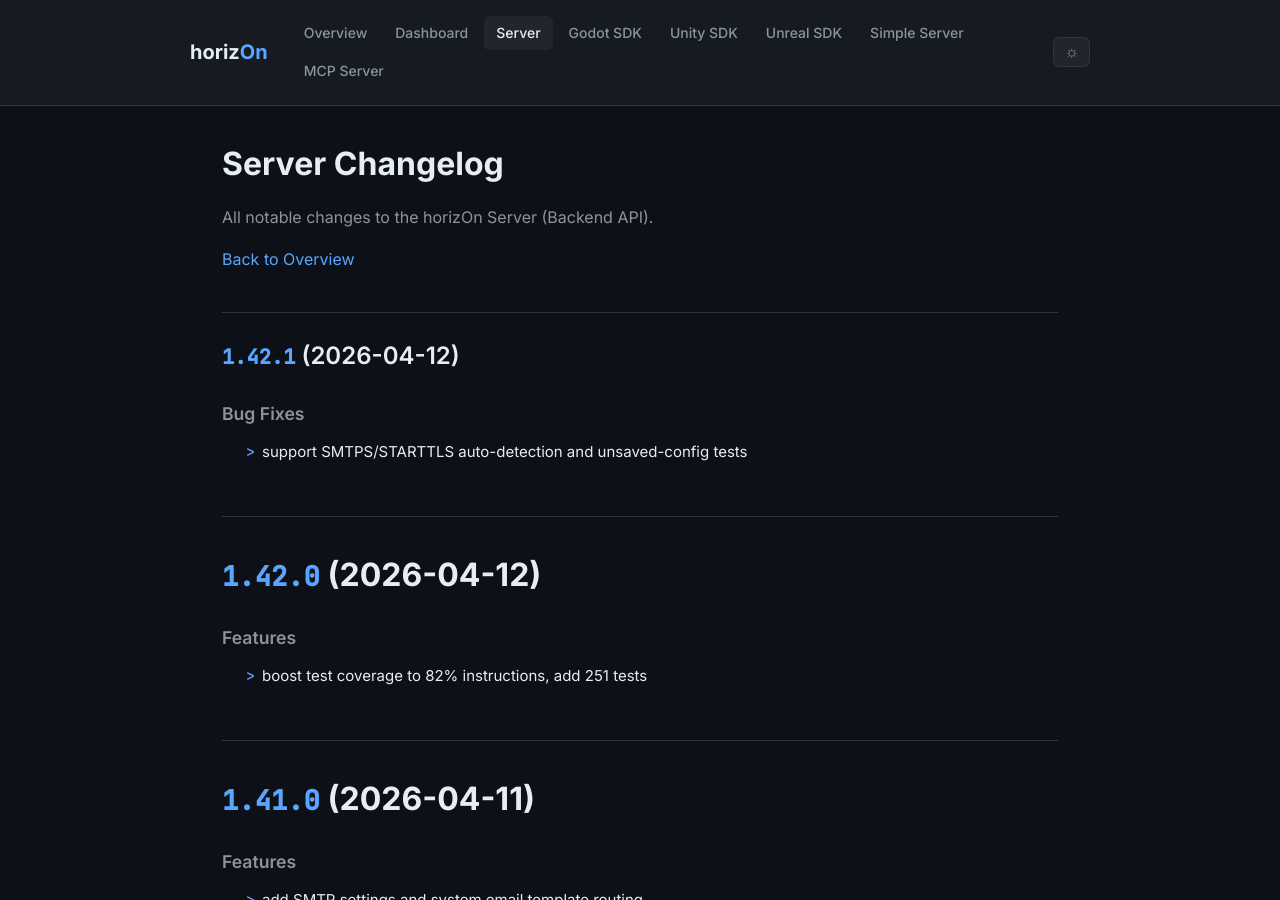
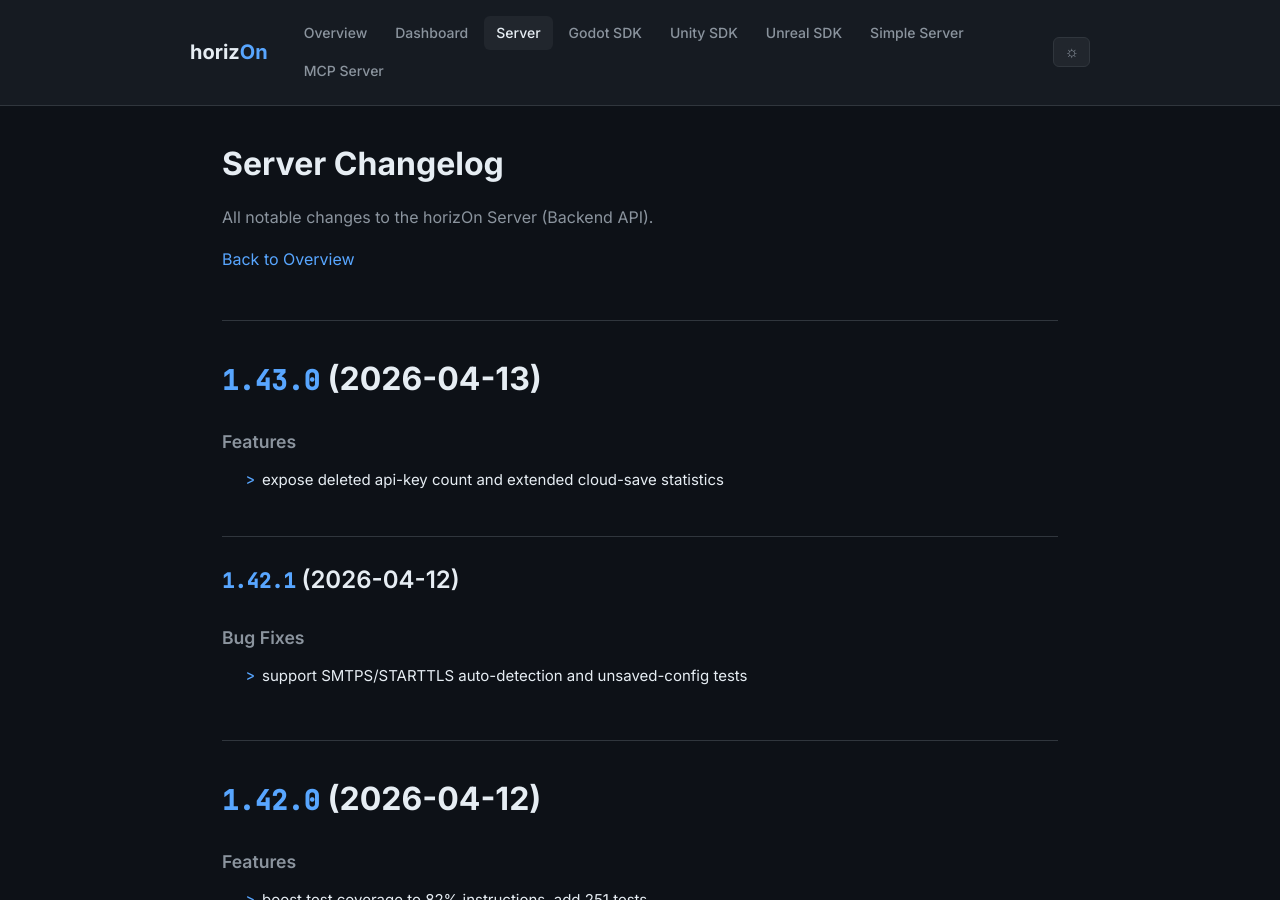
Before and after one commit to ProjectMakersDE/horizOn-Changelog, a Jekyll site: the page built from server-changelog.md, in a window 1280 px wide and 900 px high. Built offline with Jekyll 4.4.1, drawn with Linux system fonts in a browser that asks for light colours.

Commit message:
chore: sync changelogs [skip ci]

```diff
--- a/server-changelog.md
+++ b/server-changelog.md
@@ -8,6 +8,13 @@ title: Server Changelog
 All notable changes to the horizOn Server (Backend API).
 
 [Back to Overview](.)
+
+# [1.43.0](https://github.com/ProjectMakersDE/horizOn-Server/compare/v1.42.1...v1.43.0) (2026-04-13)
+
+
+### Features
+
+* expose deleted api-key count and extended cloud-save statistics ([c1b3e3d](https://github.com/ProjectMakersDE/horizOn-Server/commit/c1b3e3dece713e8935f39b0e31945bb78675a76c))
 
 ## [1.42.1](https://github.com/ProjectMakersDE/horizOn-Server/compare/v1.42.0...v1.42.1) (2026-04-12)
 
```
Also changed, not shown: index.md (+1 -1 lines).
